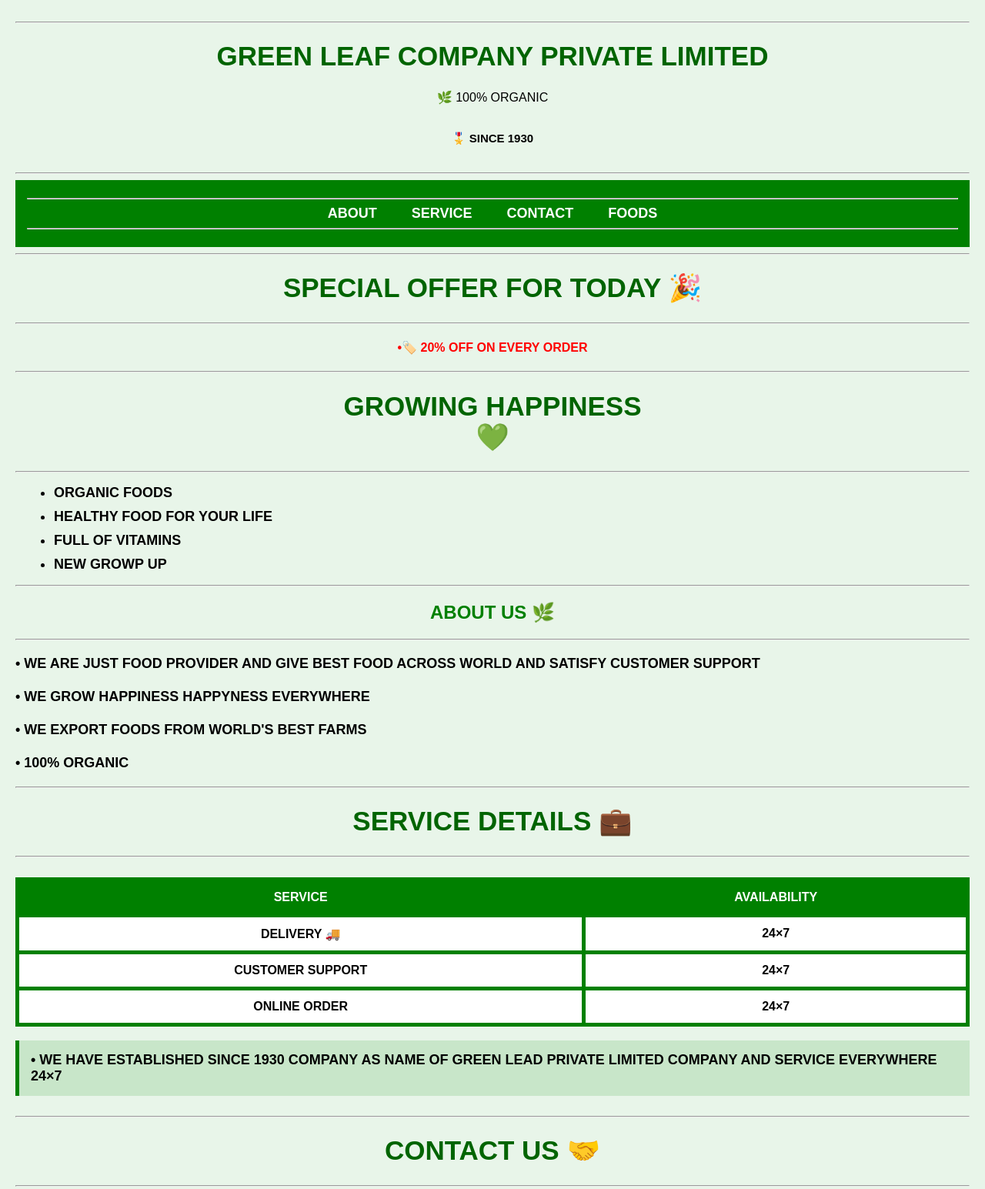
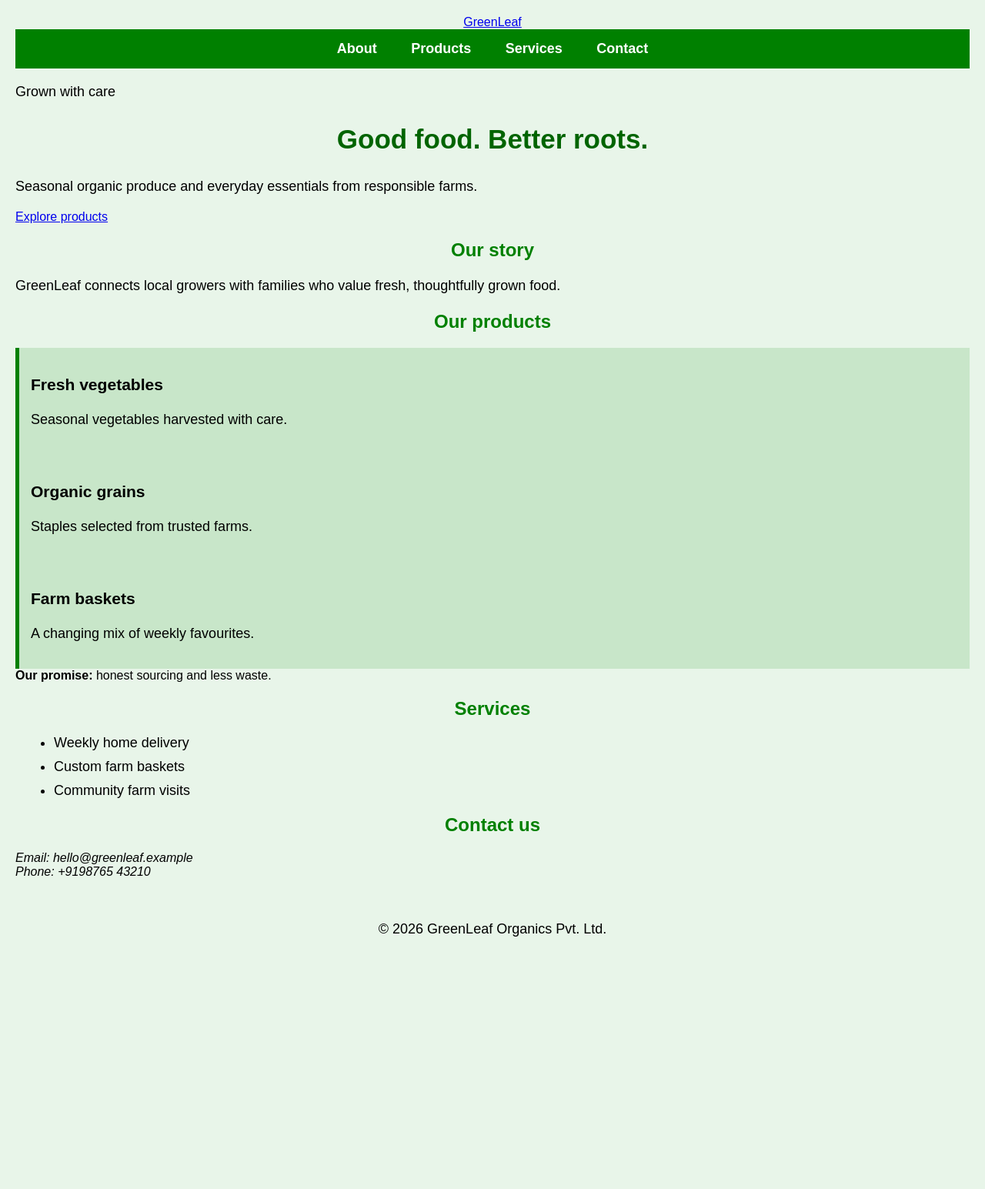
Before and after one commit to vishalparmar0502/Web-Technology-Framework, a plain HTML site: page PRACTICAL 1/index.html in a window 1280 px wide. Shown: the top 1545 px of the page at 77% size. After the commit the page ends 1273 px from the top, so only its background shows below. Drawn offline with Linux system fonts and the light colour scheme.

Commit message:
Refactor index.html for improved structure and content

```diff
--- a/PRACTICAL 1/index.html
+++ b/PRACTICAL 1/index.html
@@ -1,99 +1,108 @@
 <!DOCTYPE html>
-<html>
-  <head>
-  <title> Green Leaf Company </title>
-  <link rel="stylesheet" href="style.css">
+<html lang="en">
 
+<head>
+    <meta charset="UTF-8">
+    <meta name="viewport" content="width=device-width, initial-scale=1.0">
+    <meta name="author" content="GreenLeaf Organics">
+    <meta name="description" content="Fresh organic food from GreenLeaf Organics.">
 
+    <title>GreenLeaf Organics | Home</title>
 
-  </head>
-  <body>
-    <hr>
-    <h1> <b>GREEN LEAF COMPANY PRIVATE LIMITED </h1></b>
-    <header> 🌿 100% ORGANIC </header>
-    <h6>  🎖️ SINCE 1930</h6>
-    <hr>
-    <nav>
-      <hr>
-      <a href=  "#about"  >   ABOUT   </a>
-      <a href=  "#service"  >   SERVICE  </a>
-      <a href=  "#contact"  >  CONTACT  </a>
-      <a href=  "#foods" >  FOODS </a>
+    <link rel="icon" href="leaf.svg" type="image/svg+xml">
+    <link rel="stylesheet" href="style.css">
+</head>
 
-      <hr>
-    </nav>
-    <hr>
-    <h1> <b> SPECIAL OFFER FOR TODAY 🎉 </h1> </b>
-    <hr>
-    <h4> •🏷️ 20% OFF ON EVERY ORDER  </h4><hr>
-    <h1> <b>GROWING HAPPINESS <br>
-    💚 </h1><b>
-      <hr>
-      <ul id="foods">
-    <li background-color : GREEN>  ORGANIC FOODS</li>
-    <li>  HEALTHY FOOD FOR YOUR LIFE</li>
-    <li>  FULL OF VITAMINS </li>
-    <li>  NEW GROWP UP </li>
-    </ul>
-    <hr>
-    <h2 id="about"><b> ABOUT US 🌿</h2>  <hr></b>
-        <p> • WE ARE JUST FOOD PROVIDER AND        GIVE BEST FOOD ACROSS WORLD AND      SATISFY CUSTOMER SUPPORT</p>
-        <p> <b>• WE GROW HAPPINESS HAPPYNESS EVERYWHERE </b> </p>
-        <p> <b> • WE EXPORT FOODS FROM WORLD'S BEST FARMS </b></p>
-        <p> <b> • 100% ORGANIC</b></p>
-      </b>
-      <hr>
-          <h1> <b> SERVICE DETAILS 💼 </b></h1> <hr>
-          <br>
-    <table border="1">
-      <tr>
-        <th id="service"> SERVICE </th>
-        <th> AVAILABILITY</th>
-      </tr>
-      <tr>
-        <td> DELIVERY 🚚 </td>
-        <td> 24×7</td>
-      </tr>
-      <tr>
-        <td> CUSTOMER SUPPORT</td>
-        <td> 24×7 </td>
+<body>
 
-      </tr>
-      <tr>
-        <td> ONLINE ORDER</td>
-        <td> 24×7 </td>
-      </tr>
-      </table>
-      <br>
-      <article> • WE HAVE ESTABLISHED SINCE 1930 COMPANY AS NAME  OF GREEN LEAD PRIVATE LIMITED COMPANY AND SERVICE EVERYWHERE 24×7 </article>
-      <br>
-      <hr>
-    <h1 id="contact"><b>CONTACT US 🤝 </h1> </b>
-    <hr>
-    NAME 👤 : <br><input type=text > <br>
-    E-MAIL 📧: <br><input type=text> <br>
-    ADDRESS 📍: <br><input type=textarea> <br>
-    MSG  💬: <br> <input type=text>
-    CONTACT 📞 : <br> <input type=text> <br>
-    <hr>
-    <h1> <b></b>COMPANY DETAILS 🏢<b></b></h1>
-    <hr>
-    <h3> 📞  : +91 9876543210<br>
-  <br>
+    <header class="site-header">
 
-         📧  : greenleaf@gmail.com<br>
-         <br>
-         📍  :  Vadodara, Gujarat<br>
-             </h3>
-      <footer><hr>
-<p>© 2026 Green Leaf Company Pvt. Ltd. All Rights Reserved.</p> <hr>
-</footer>
+        <a class="logo" href="#home" aria-label="GreenLeaf home">GreenLeaf</a>
 
-  </body>
+        <nav aria-label="Main navigation">
+            <a href="#about">About</a>
+            <a href="#products">Products</a>
+            <a href="#services">Services</a>
+            <a href="#contact">Contact</a>
+        </nav>
 
+    </header>
 
+    <main id="home">
 
+        <section class="hero">
+            <p class="eyebrow">Grown with care</p>
 
+            <h1>Good food. Better roots.</h1>
 
+            <p>Seasonal organic produce and everyday essentials from responsible farms.</p>
+
+            <a class="button" href="#products">Explore products</a>
+        </section>
+
+        <section id="about" class="section">
+            <h2>Our story</h2>
+
+            <p>GreenLeaf connects local growers with families who value fresh, thoughtfully grown food.</p>
+        </section>
+
+        <section id="products" class="section">
+
+            <h2>Our products</h2>
+
+            <div class="cards">
+
+                <article>
+                    <h3>Fresh vegetables</h3>
+                    <p>Seasonal vegetables harvested with care.</p>
+                </article>
+
+                <article>
+                    <h3>Organic grains</h3>
+                    <p>Staples selected from trusted farms.</p>
+                </article>
+
+                <article>
+                    <h3>Farm baskets</h3>
+                    <p>A changing mix of weekly favourites.</p>
+                </article>
+
+            </div>
+        </section>
+
+        <aside class="note">
+            <strong>Our promise:</strong> honest sourcing and less waste.
+        </aside>
+
+        <section id="services" class="section">
+
+            <h2>Services</h2>
+
+            <ul>
+                <li>Weekly home delivery</li>
+                <li>Custom farm baskets</li>
+                <li>Community farm visits</li>
+            </ul>
+
+        </section>
+
+        <section id="contact" class="section">
+
+            <h2>Contact us</h2>
+
+            <address>
+                Email: hello@greenleaf.example<br>
+                Phone: +9198765 43210
+            </address>
+
+        </section>
+
+    </main>
+
+    <footer>
+        <p>&copy; 2026 GreenLeaf Organics Pvt. Ltd.</p>
+    </footer>
+
+</body>
 
 </html>
```
